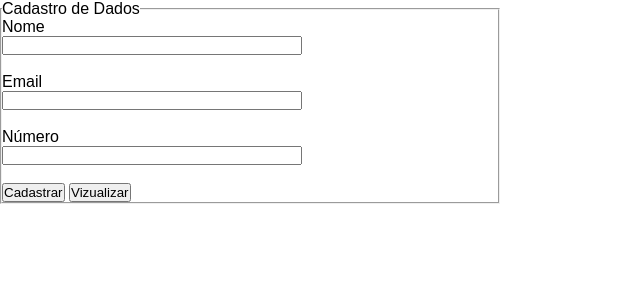
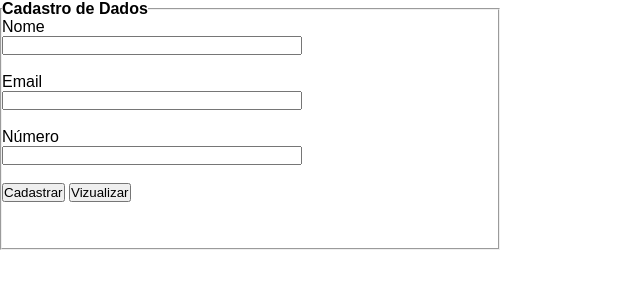
Before and after one commit to sauloteles/projeto-cadastro, a plain HTML site: page index.html in a window 1280 px wide. Shown: the whole page, without its empty margins (0-640 px from the left). Drawn offline with Linux system fonts and the light colour scheme.

Commit message:
add style

```diff
--- a/style.css
+++ b/style.css
@@ -3,12 +3,27 @@
     padding: 0px;
     box-sizing: border-box;
     font-family: Arial, Helvetica, sans-serif;
+    /* background:linear-gradient() ; */
+
+}
+
+.main{
+
+}
+legend{
+
+    font-weight: 700;
 }
 
 .main__form{
+    /* padding: 10px; */
     width: 500px;
 }
 
+fieldset{
+    height: 250px;
+
+}
 .form--input{
     width: 300px;
 
```
